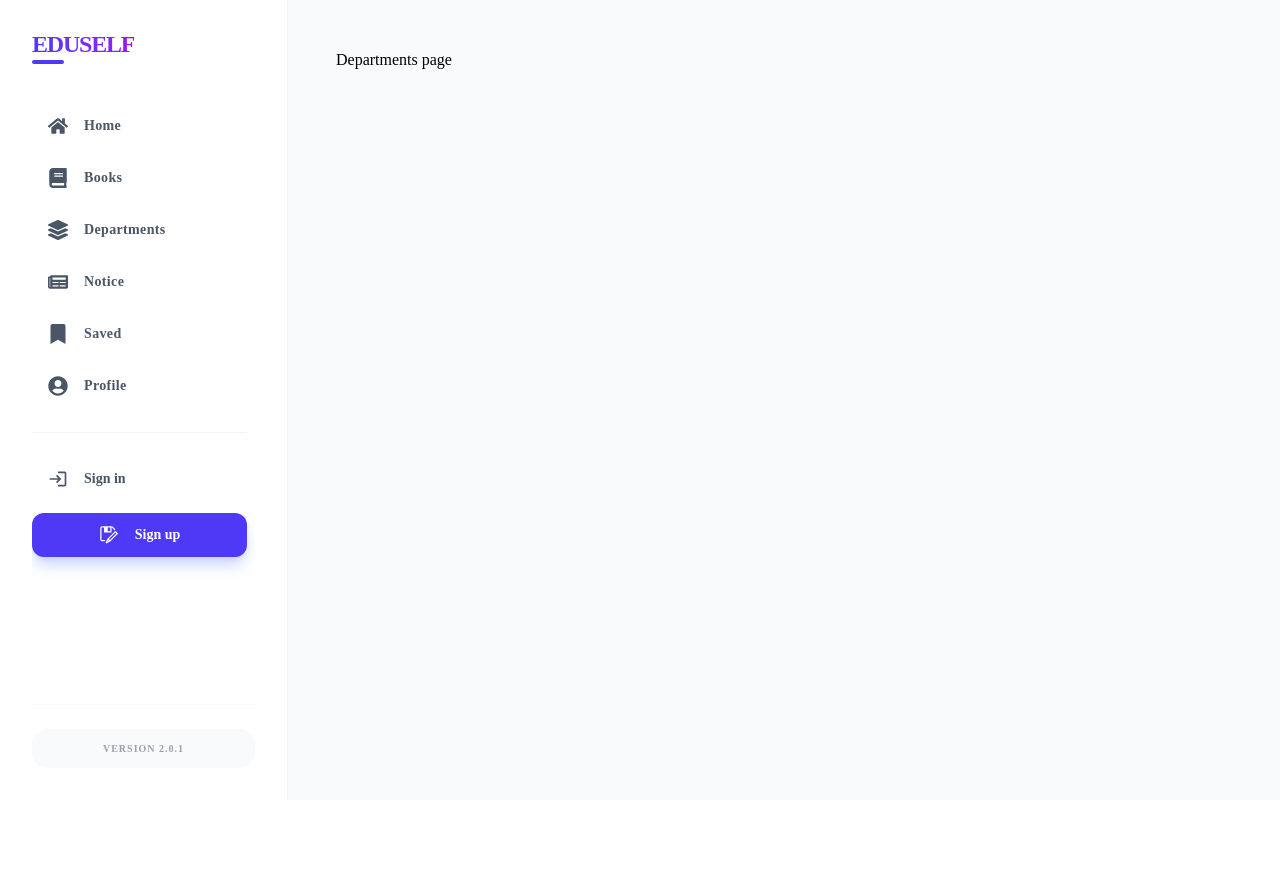
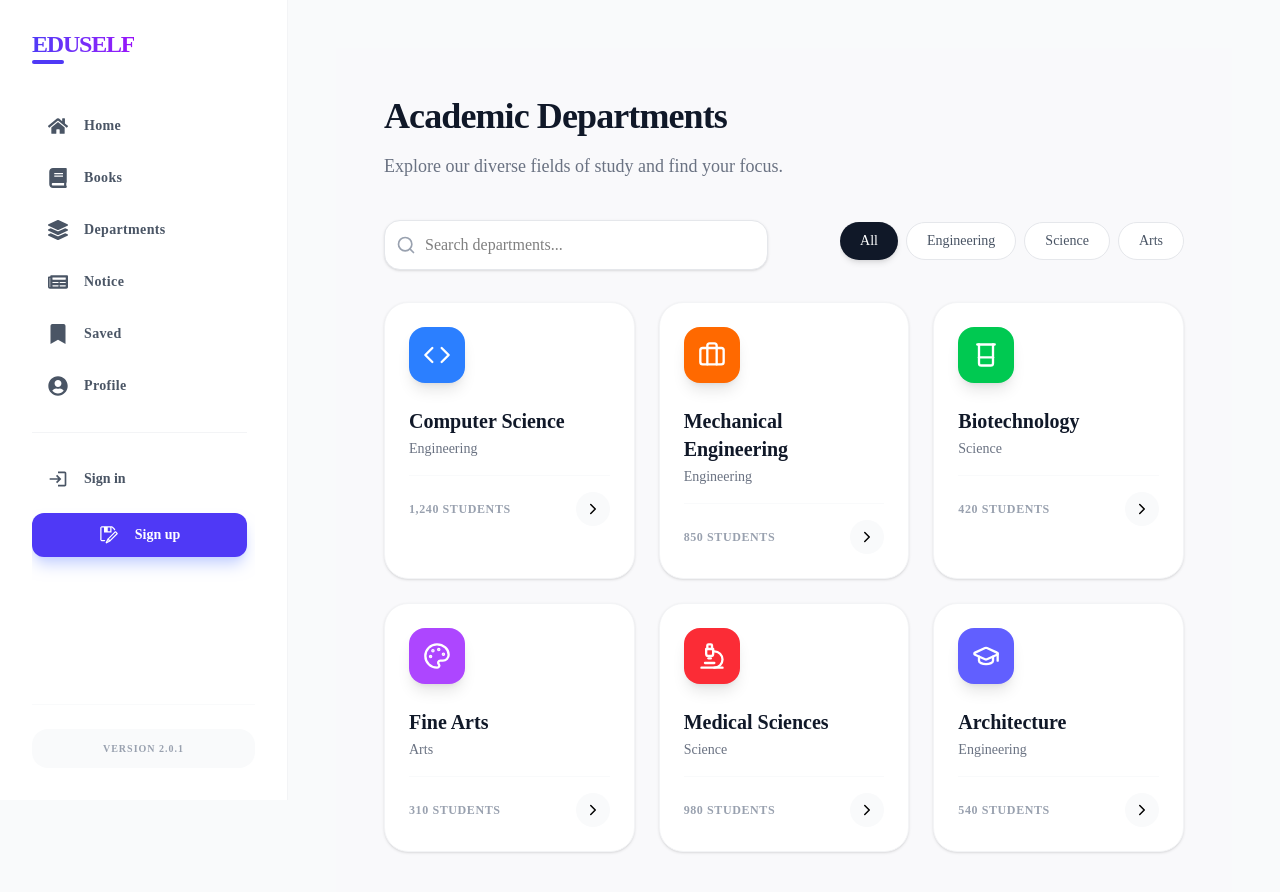
Before and after one commit to ratulislam46/EduSelf-Online-Platform, a Next.js app: page /departments in a window 1280 px wide. Shown: the top 892 px of the page. Before the commit the page ends 800 px from the top, so only its background shows below. Built offline with nearby package versions, Linux system fonts and the light colour scheme.

Commit message:
Added Departments page

```diff
--- a/src/app/departments/page.jsx
+++ b/src/app/departments/page.jsx
@@ -1,9 +1,103 @@
-import React from 'react';
+"use client"
+
+import React, { useState } from 'react';
+import { Search, GraduationCap, Code, Beaker, Briefcase, Palette, Microscope, ChevronRight } from 'lucide-react';
 
 const DepartmentsPage = () => {
+    const [searchQuery, setSearchQuery] = useState("");
+    const [activeFilter, setActiveFilter] = useState("All");
+
+    const departments = [
+        { id: 1, name: "Computer Science", icon: <Code />, category: "Engineering", count: "1,240 Students", color: "bg-blue-500" },
+        { id: 2, name: "Mechanical Engineering", icon: <Briefcase />, category: "Engineering", count: "850 Students", color: "bg-orange-500" },
+        { id: 3, name: "Biotechnology", icon: <Beaker />, category: "Science", count: "420 Students", color: "bg-green-500" },
+        { id: 4, name: "Fine Arts", icon: <Palette />, category: "Arts", count: "310 Students", color: "bg-purple-500" },
+        { id: 5, name: "Medical Sciences", icon: <Microscope />, category: "Science", count: "980 Students", color: "bg-red-500" },
+        { id: 6, name: "Architecture", icon: <GraduationCap />, category: "Engineering", count: "540 Students", color: "bg-indigo-500" },
+    ];
+
+    const categories = ["All", "Engineering", "Science", "Arts"];
+
+    const filteredDepartments = departments.filter(dept => {
+        const matchesSearch = dept.name.toLowerCase().includes(searchQuery.toLowerCase());
+        const matchesFilter = activeFilter === "All" || dept.category === activeFilter;
+        return matchesSearch && matchesFilter;
+    });
+
     return (
-        <div>
-            <h2>Departments page</h2>
+        <div className="min-h-screen bg-gray-50/50 p-6 md:p-12">
+            <div className="max-w-6xl mx-auto">
+
+                {/* Header Section */}
+                <div className="mb-10 space-y-4">
+                    <h1 className="text-4xl font-extrabold text-gray-900 tracking-tight">Academic Departments</h1>
+                    <p className="text-gray-500 text-lg">Explore our diverse fields of study and find your focus.</p>
+                </div>
+
+                {/* Search & Filter Bar */}
+                <div className="flex flex-col md:flex-row gap-4 mb-8 items-center justify-between">
+                    <div className="relative w-full md:w-96">
+                        <Search className="absolute left-3 top-1/2 -translate-y-1/2 text-gray-400" size={20} />
+                        <input
+                            type="text"
+                            placeholder="Search departments..."
+                            className="w-full pl-10 pr-4 py-3 bg-white border border-gray-200 rounded-2xl shadow-sm focus:ring-2 focus:ring-blue-500 focus:border-transparent outline-none transition-all"
+                            value={searchQuery}
+                            onChange={(e) => setSearchQuery(e.target.value)}
+                        />
+                    </div>
+
+                    <div className="flex gap-2 overflow-x-auto pb-2 w-full md:w-auto">
+                        {categories.map(cat => (
+                            <button
+                                key={cat}
+                                onClick={() => setActiveFilter(cat)}
+                                className={`px-5 py-2 rounded-full text-sm font-medium transition-all whitespace-nowrap ${activeFilter === cat
+                                        ? "bg-gray-900 text-white shadow-md"
+                                        : "bg-white text-gray-600 hover:bg-gray-100 border border-gray-200"
+                                    }`}
+                            >
+                                {cat}
+                            </button>
+                        ))}
+                    </div>
+                </div>
+
+                {/* Department Grid */}
+                {filteredDepartments.length > 0 ? (
+                    <div className="grid grid-cols-1 sm:grid-cols-2 lg:grid-cols-3 gap-6">
+                        {filteredDepartments.map((dept) => (
+                            <div
+                                key={dept.id}
+                                className="group relative bg-white border border-gray-100 p-6 rounded-3xl shadow-sm hover:shadow-xl hover:-translate-y-1 transition-all duration-300 cursor-pointer"
+                            >
+                                <div className={`w-14 h-14 ${dept.color} rounded-2xl flex items-center justify-center text-white mb-6 shadow-lg shadow-inherit/20 group-hover:scale-110 transition-transform`}>
+                                    {React.cloneElement(dept.icon, { size: 28 })}
+                                </div>
+
+                                <h3 className="text-xl font-bold text-gray-900 mb-1">{dept.name}</h3>
+                                <p className="text-sm text-gray-500 font-medium mb-4">{dept.category}</p>
+
+                                <div className="flex items-center justify-between mt-auto pt-4 border-t border-gray-50">
+                                    <span className="text-xs font-semibold text-gray-400 uppercase tracking-wider">{dept.count}</span>
+                                    <div className="p-2 bg-gray-50 rounded-full group-hover:bg-blue-50 group-hover:text-blue-600 transition-colors">
+                                        <ChevronRight size={18} />
+                                    </div>
+                                </div>
+                            </div>
+                        ))}
+                    </div>
+                ) : (
+                    /* Empty State */
+                    <div className="text-center py-20 bg-white rounded-3xl border border-dashed border-gray-300">
+                        <div className="inline-flex p-4 bg-gray-50 rounded-full text-gray-400 mb-4">
+                            <Search size={32} />
+                        </div>
+                        <h3 className="text-lg font-semibold text-gray-900">No departments found</h3>
+                        <p className="text-gray-500">Try adjusting your search or filters.</p>
+                    </div>
+                )}
+            </div>
         </div>
     );
 };
```
